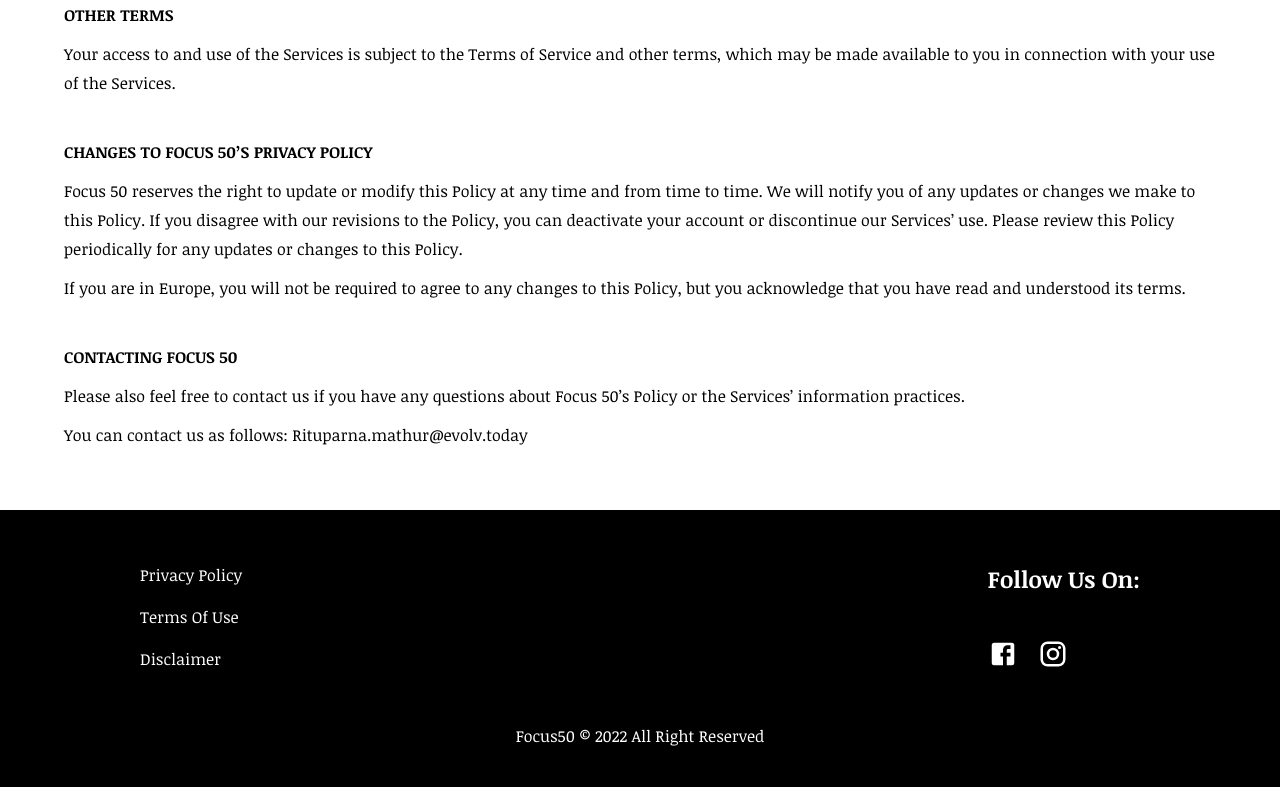
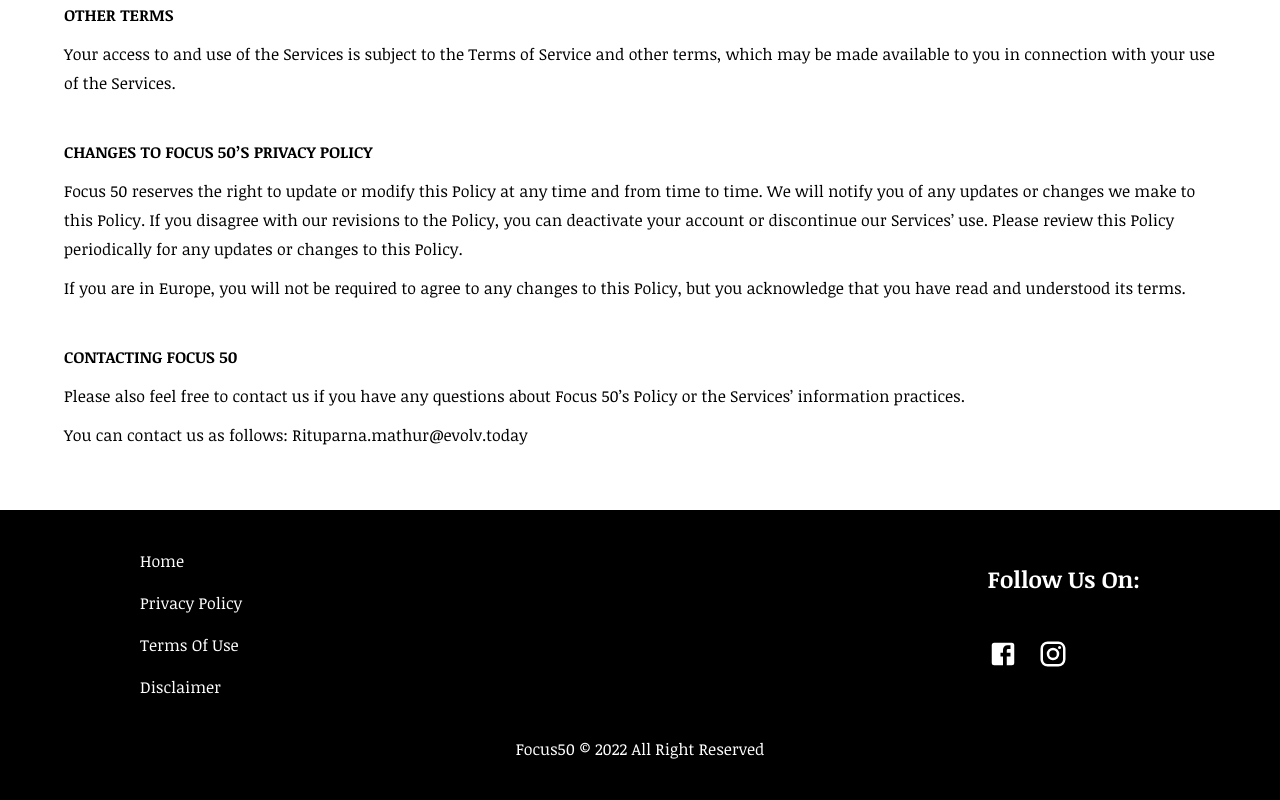
Before and after one commit to TheHamsterDog/evolvfocus50, a React (Create React App) app: page /privacy-policy in a window 1280 px wide. Shown: the part 8934-9734 px from the top of the page. Built offline with nearby package versions, Linux system fonts and the light colour scheme.

Commit message:
feat: added navigation to homel

```diff
--- a/package.json
+++ b/package.json
@@ -12,6 +12,7 @@
     "@testing-library/react": "^12.1.4",
     "@testing-library/user-event": "^13.5.0",
     "d": "^1.0.1",
+    "gh-pages": "^3.2.3",
     "react": "^18.0.0",
     "react-dom": "^18.0.0",
     "react-router": "5.1.0",
@@ -26,6 +27,8 @@
     "build": "react-scripts build",
     "style": "sass src/sass/main.scss src/index.css -w",
     "test": "react-scripts test",
+    "deploy": "gh-pages -d build",
+    "predeploy": "npm run build",
     "eject": "react-scripts eject"
   },
   "eslintConfig": {
--- a/src/components/footer.jsx
+++ b/src/components/footer.jsx
@@ -6,6 +6,8 @@
 
         <div className="footer-inner">
             <div className="footer-links">
+
+                <Link to="/privacy-policy">Home</Link>
                 <Link to="/privacy-policy">Privacy Policy</Link>
                 <Link to="/terms-of-use">Terms Of Use</Link>
                 <Link to="/disclaimer">Disclaimer</Link>
```
Also changed, not shown: 1 other file (tests, documents, lock files or other folders).
